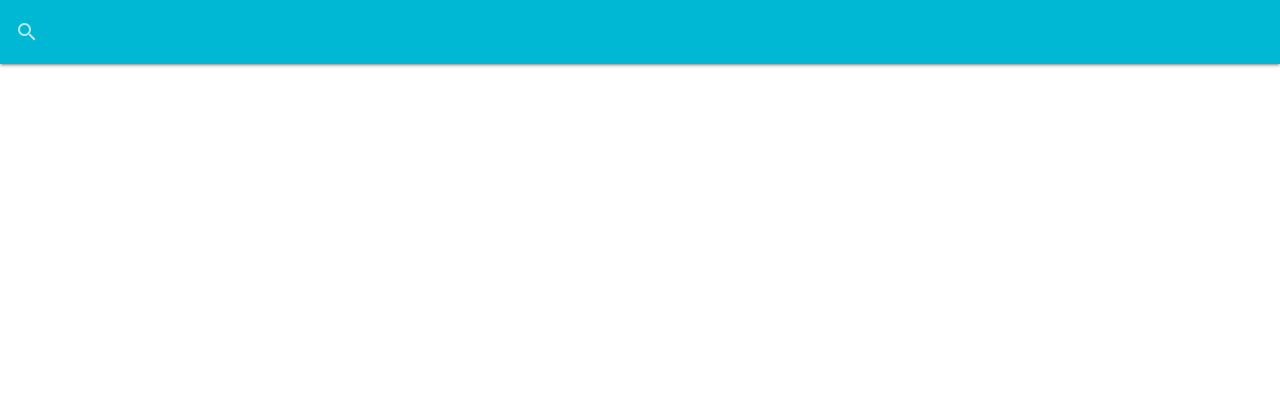
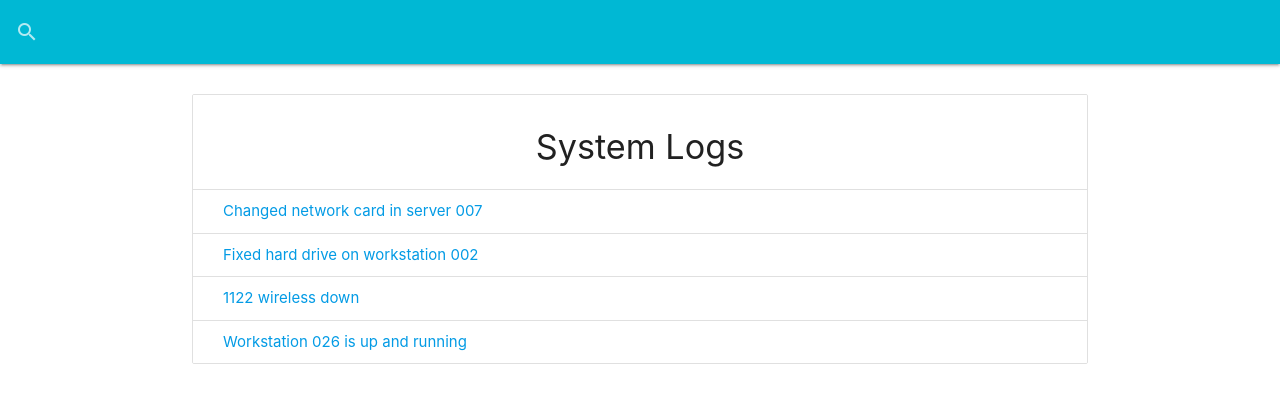
Before and after one commit to shashank-bhatotia/it-logger, a React (Create React App) app: page / in a window 1280 px wide. Shown: the top 402 px of the page. Built offline with nearby package versions, Linux system fonts and the light colour scheme; data requests are answered from the project's data file.

Commit message:
Add Logs

```diff
--- a/src/App.js
+++ b/src/App.js
@@ -1,5 +1,6 @@
 import React, { Fragment, useEffect } from 'react';
-import SearchBar from './components/layout/SearchBar'
+import SearchBar from './components/layout/SearchBar';
+import Logs from './components/logs/Logs';
 import 'materialize-css/dist/css/materialize.min.css';
 import M from 'materialize-css/dist/js/materialize.min.js';
 
@@ -12,6 +13,9 @@
   return (
     <Fragment>
       <SearchBar />
+      <div className="container">
+        <Logs />
+      </div>
     </Fragment>
   )
 }
--- /dev/null
+++ b/src/components/logs/LogItem.js
@@ -0,0 +1,18 @@
+import React from 'react';
+import PropTypes from 'prop-types';
+
+const LogItem = ({ log }) => {
+  return (
+    <li className="collection-item">
+      <div>
+        <a href="#">{log.message}</a>
+      </div>
+    </li>
+  )
+}
+
+LogItem.propTypes = {
+  log: PropTypes.object.isRequired,
+}
+
+export default LogItem;
--- a/src/components/logs/Logs.js
+++ b/src/components/logs/Logs.js
@@ -0,0 +1,43 @@
+import React, { useState, useEffect } from 'react';
+import LogItem from './LogItem';
+
+const Logs = () => {
+  const [logs, setLogs] = useState([]);
+  const [loading, setLoading] = useState(false);
+
+  useEffect(() => {
+    getLogs();
+    // eslint-disable-next-line
+  }, [])
+
+  const getLogs = async () => {
+    setLoading(true);
+
+    const res = await fetch('/logs');
+    const data = await res.json();
+
+    setLogs(data);
+    setLoading(false);
+  }
+
+  if (loading) {
+    return (
+      <h4>Loading...</h4>
+    )
+  }
+
+  return (
+    <ul className="collection with-header">
+      <li className="collection-header">
+        <h4 className="center">System Logs</h4>
+      </li>
+      {
+        !loading && logs.length === 0
+          ? <p className="center">No logs to show...</p>
+          : logs.map(log => <LogItem log={log} key={log.id} />)
+      }
+    </ul>
+  )
+}
+
+export default Logs
```
